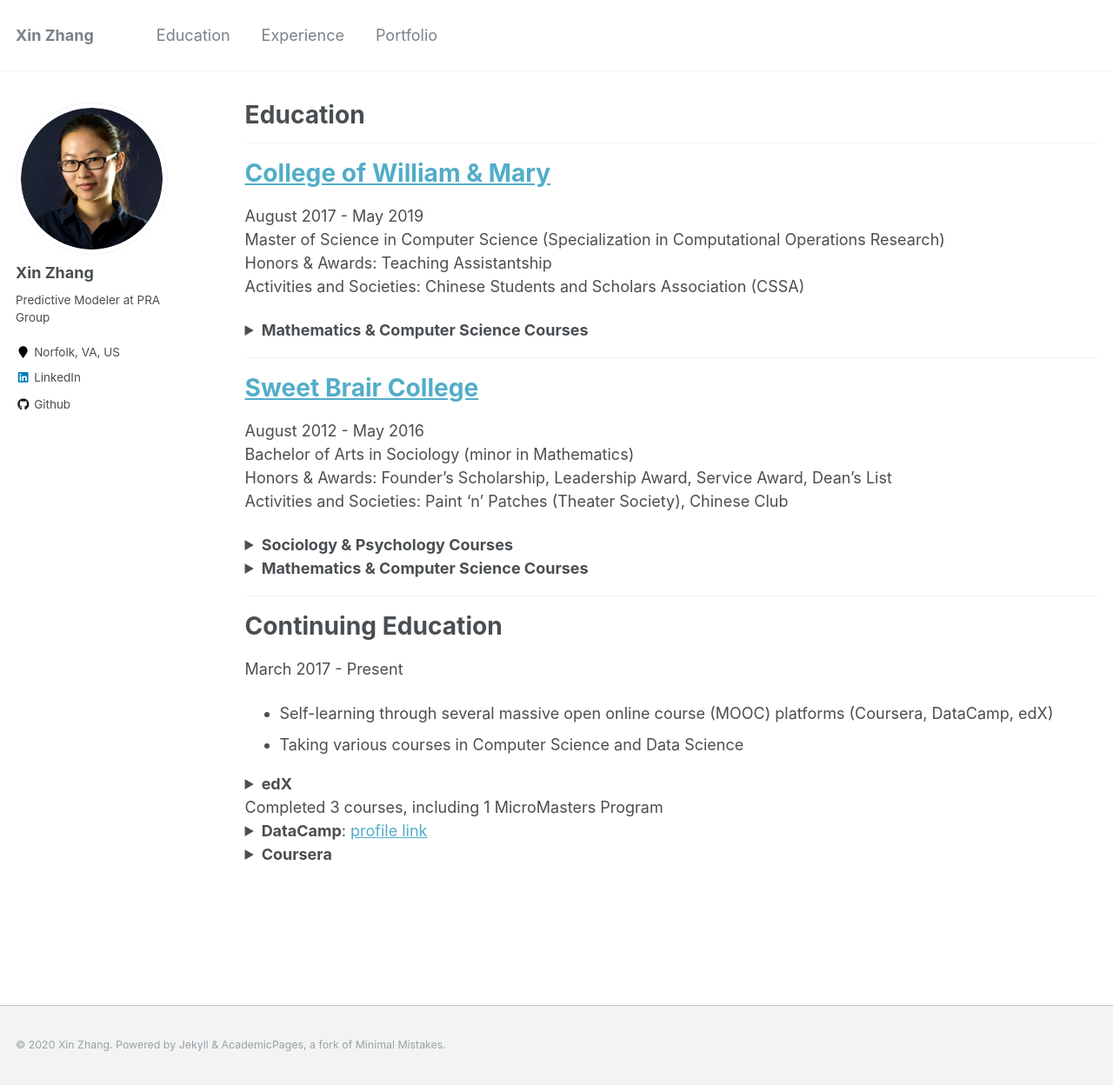
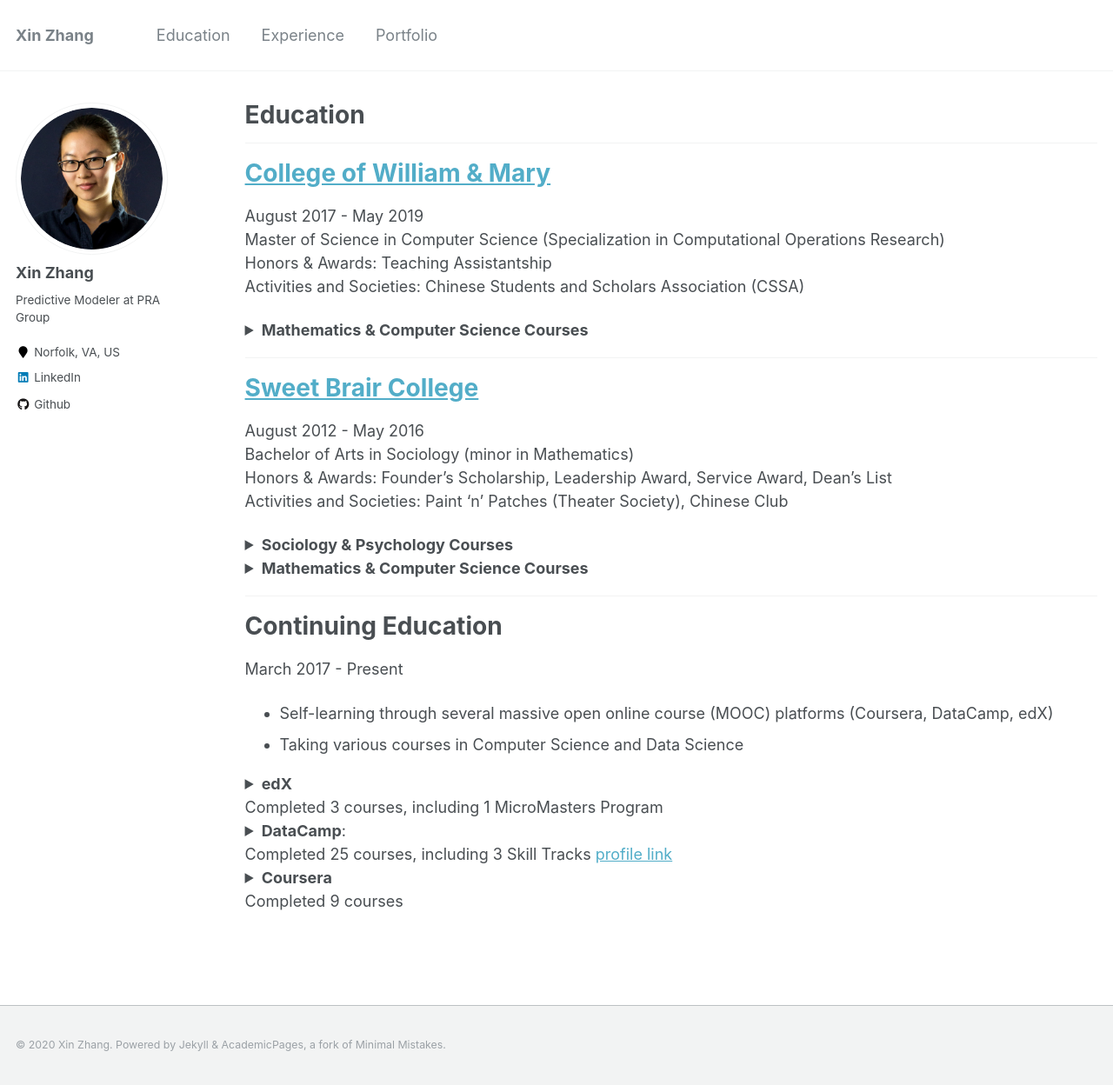
Before and after one commit to SnowingSita/SnowingSita.github.io, a Jekyll site: the page built from _pages/education.md, in a window 1280 px wide and 1248 px high. Shown: the whole window at 87% size. Built offline with Jekyll 4.4.1, drawn with Linux system fonts in a browser that asks for light colours.

Commit message:
Update education.md

```diff
--- a/_pages/education.md
+++ b/_pages/education.md
@@ -99,7 +99,10 @@ Completed 3 courses, including 1 MicroMasters Program
 
 {::options parse_block_html="true" /}
 <details>
-<summary markdown="span">**DataCamp**: [profile link](https://www.datacamp.com/profile/xzhang33){:target="_blank"}</summary>
+<summary markdown="span">
+**DataCamp**:
+Completed 25 courses, including 3 Skill Tracks [profile link](https://www.datacamp.com/profile/xzhang33){:target="_blank"}
+</summary>
 Completed Tracks:
 - Python Programming Track (4 courses) [certificate](https://www.datacamp.com/statement-of-accomplishment/track/1f32a7867312b52052cc9fb2f41cce17943666cf){:target="_blank"}
 - SQL Fundamentals Track (5 courses) [certificate](https://www.datacamp.com/statement-of-accomplishment/track/1a5e852a6df7f4a6018a67a89444d2e0c8ceffcf){:target="_blank"}
@@ -126,7 +129,10 @@ Completed Courses:
 
 {::options parse_block_html="true" /}
 <details>
-<summary markdown="span">**Coursera**</summary>
+<summary markdown="span">
+**Coursera**
+Completed 9 courses
+</summary>
 - Practical Machine Learning on H2O (January 2020) [certificate](https://www.coursera.org/account/accomplishments/records/Y5VDKPEF8S2F){:target="_blank"}
 - Advanced R Programming (December 2017) [certificate](https://www.coursera.org/account/accomplishments/records/KAJT6AQUVH5E){:target="_blank"}
 - The R Programming Environment (December 2017) [certificate](https://www.coursera.org/account/accomplishments/records/J7AM92J6ELBF){:target="_blank"}
```
